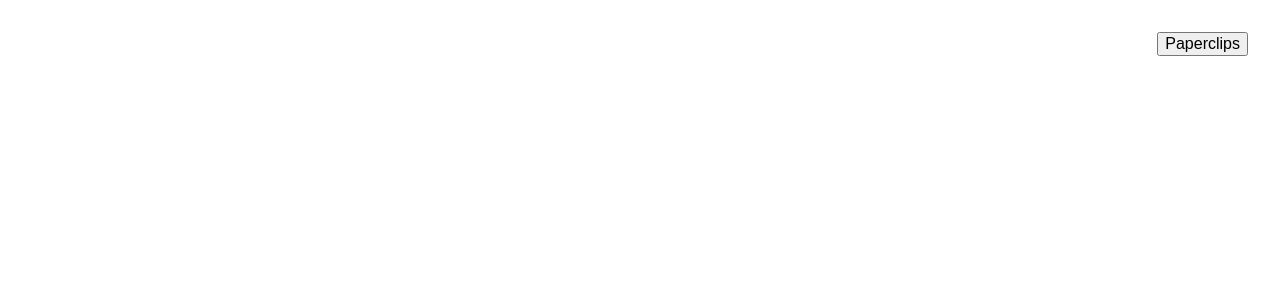
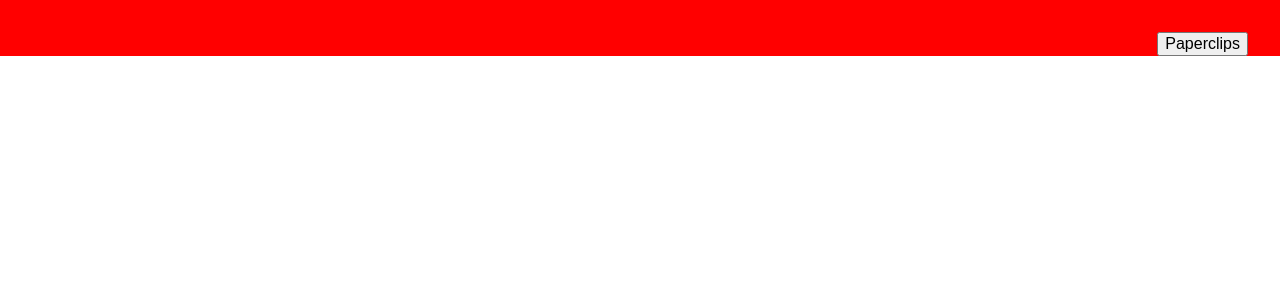
Before and after one commit to cooljasonmelton/paperclips-fe, a React (Create React App) app: page / in a window 1280 px wide. Shown: the top 300 px of the page. Built offline with nearby package versions, Linux system fonts and the light colour scheme.

Commit message:
styling menu

```diff
--- a/src/menu/Menu.css
+++ b/src/menu/Menu.css
@@ -4,29 +4,42 @@
     display: flex;
     flex-direction: column;
     align-items: flex-end;
+    background-color: red;
+
 }
 
 .drop-nav{
     position: relative;
+    background-color: red;
 }
 
 .nav-button{
     position: relative;
     z-index: 1;
+    width: 100%;
     font-size: 1em;
-
 }
 
 .nav-item{
     position: absolute;
     top: 0;
-    height: 2em;
+    height: 1.1em;
     transition: 0.5s;
+    width: 100%;
+    /* border: 1px solid pink; */
+    background-color: red;
+
+}
+
+.nav-item:hover{
+    opacity: 0.7;
 }
 
 .open-1{
-    top: 2em;
+    top: 2.5em;
+
 }
 .open-2{
-    top: 4em;
+    top: 4.5em;
+
 }
```
